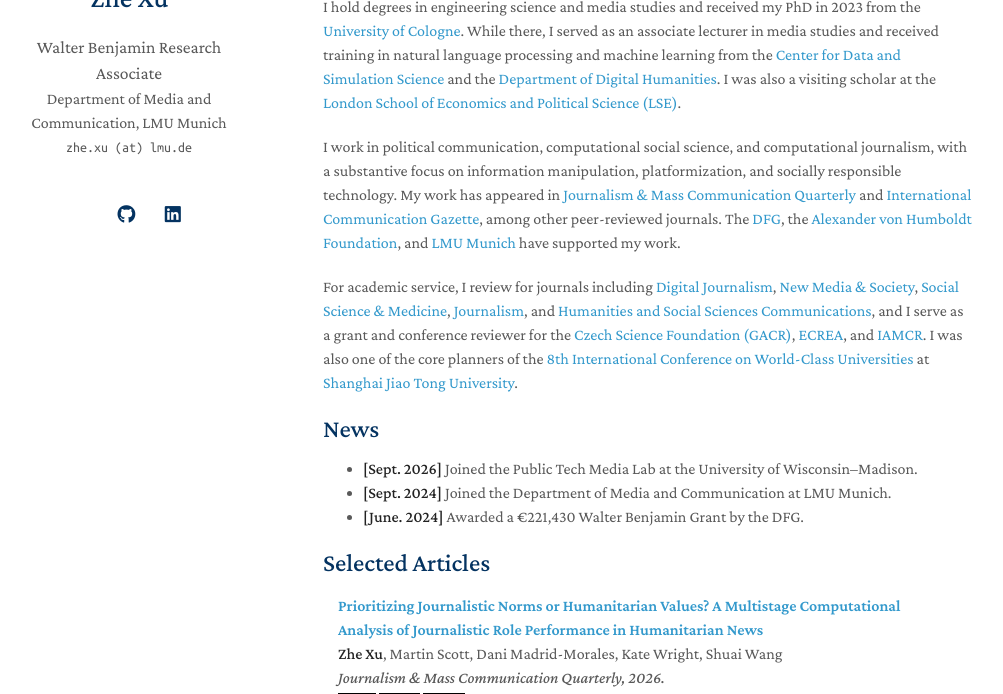
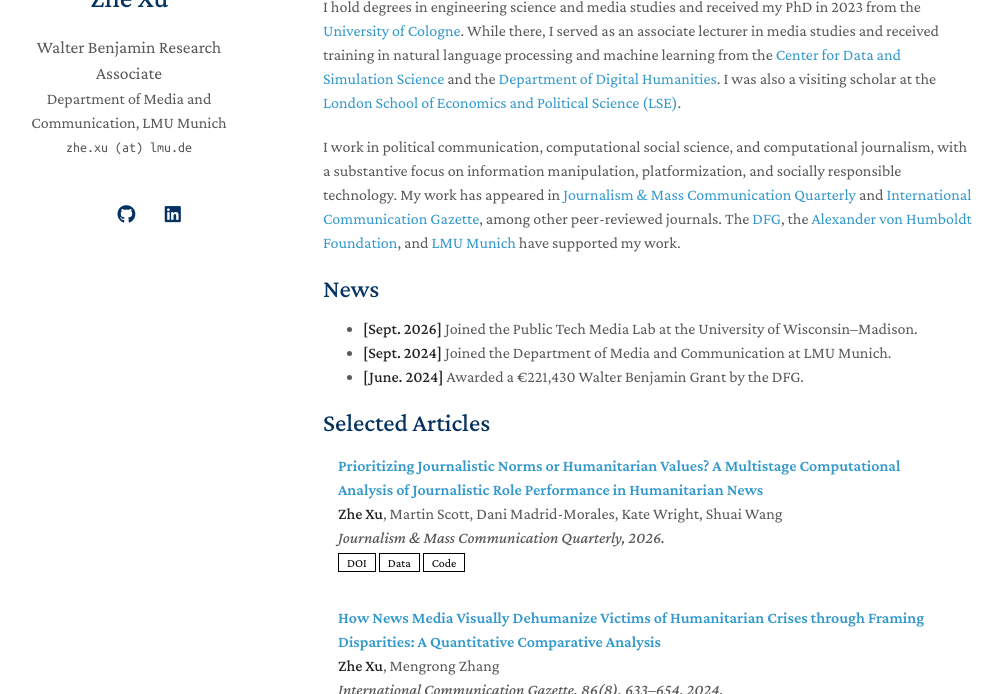
Before and after one commit to zhexuphd/newweb, a Jekyll site: the page built from index.md, in a window 1280 px wide and 900 px high, cut to the strip 206-900 px from the top of the window. Shown: the whole strip, without its empty margins (147-1150 px from the left). Built offline with Jekyll 4.4.1, drawn with Linux system fonts in a browser that asks for light colours; a style sheet for code colours, icons or effects is not loaded; our own code applies the rules of GitHub Pages for plain Markdown files.

Commit message:
Revise academic service section and update includes
Removed a paragraph about academic service and updated the include statement for services.

```diff
--- a/index.md
+++ b/index.md
@@ -10,8 +10,6 @@ I hold degrees in engineering science and media studies and received my PhD in 2
 
 I work in political communication, computational social science, and computational journalism, with a substantive focus on information manipulation, platformization, and socially responsible technology. My work has appeared in [Journalism & Mass Communication Quarterly](https://journals.sagepub.com/home/jmq) and [International Communication Gazette](https://journals.sagepub.com/home/gaz), among other peer-reviewed journals. The [DFG](https://www.dfg.de/), the [Alexander von Humboldt Foundation](https://www.humboldt-foundation.de/), and [LMU Munich](https://www.lmu.de/en/) have supported my work.
 
-For academic service, I review for journals including [Digital Journalism](https://www.tandfonline.com/journals/rdij20), [New Media & Society](https://journals.sagepub.com/home/nms), [Social Science & Medicine](https://www.sciencedirect.com/journal/social-science-and-medicine), [Journalism](https://journals.sagepub.com/home/jou), and [Humanities and Social Sciences Communications](https://www.nature.com/palcomms/), and I serve as a grant and conference reviewer for the [Czech Science Foundation (GACR)](https://gacr.cz/en/), [ECREA](https://ecrea.eu/), and [IAMCR](https://iamcr.org/). I was also one of the core planners of the [8th International Conference on World-Class Universities](https://soe.sjtu.edu.cn/En/Show/781) at [Shanghai Jiao Tong University](https://en.sjtu.edu.cn/).
-
 ## News
 
 - **[Sept. 2026]** Joined the Public Tech Media Lab at the University of Wisconsin–Madison.
```
